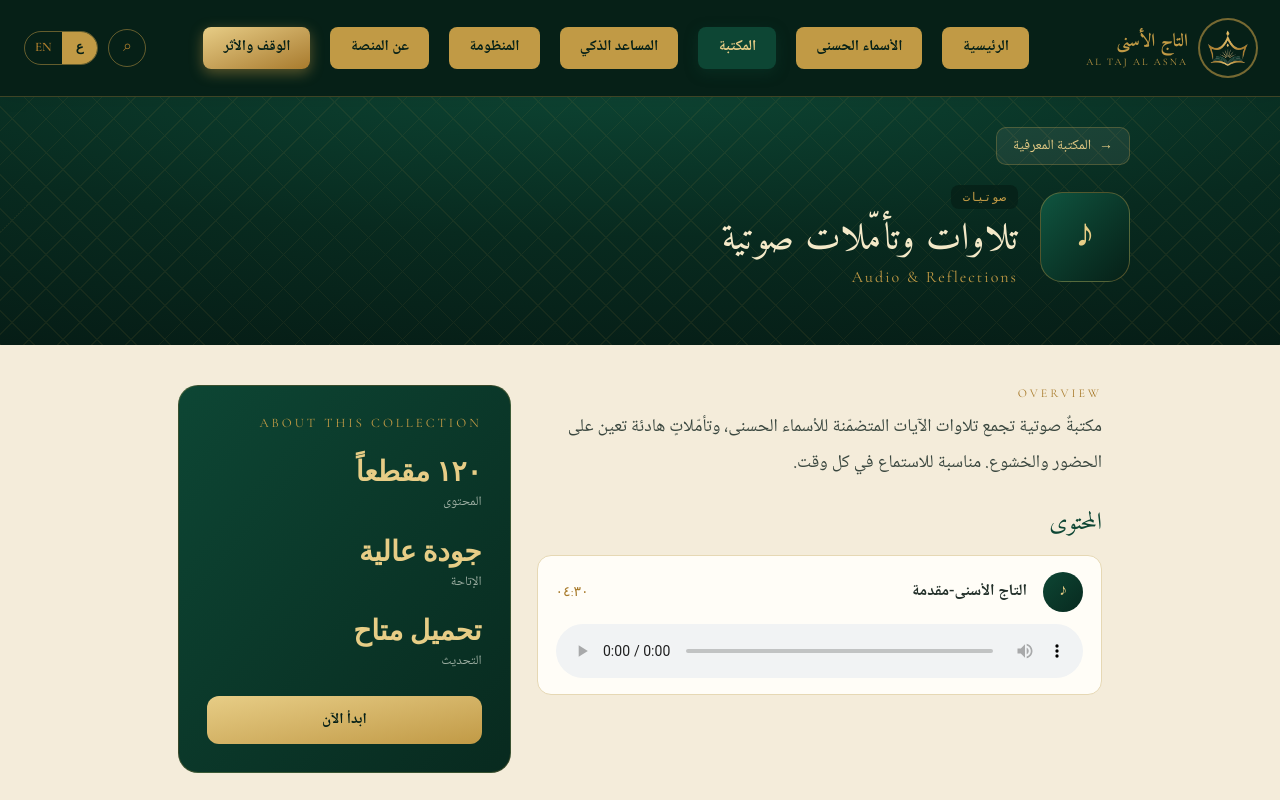
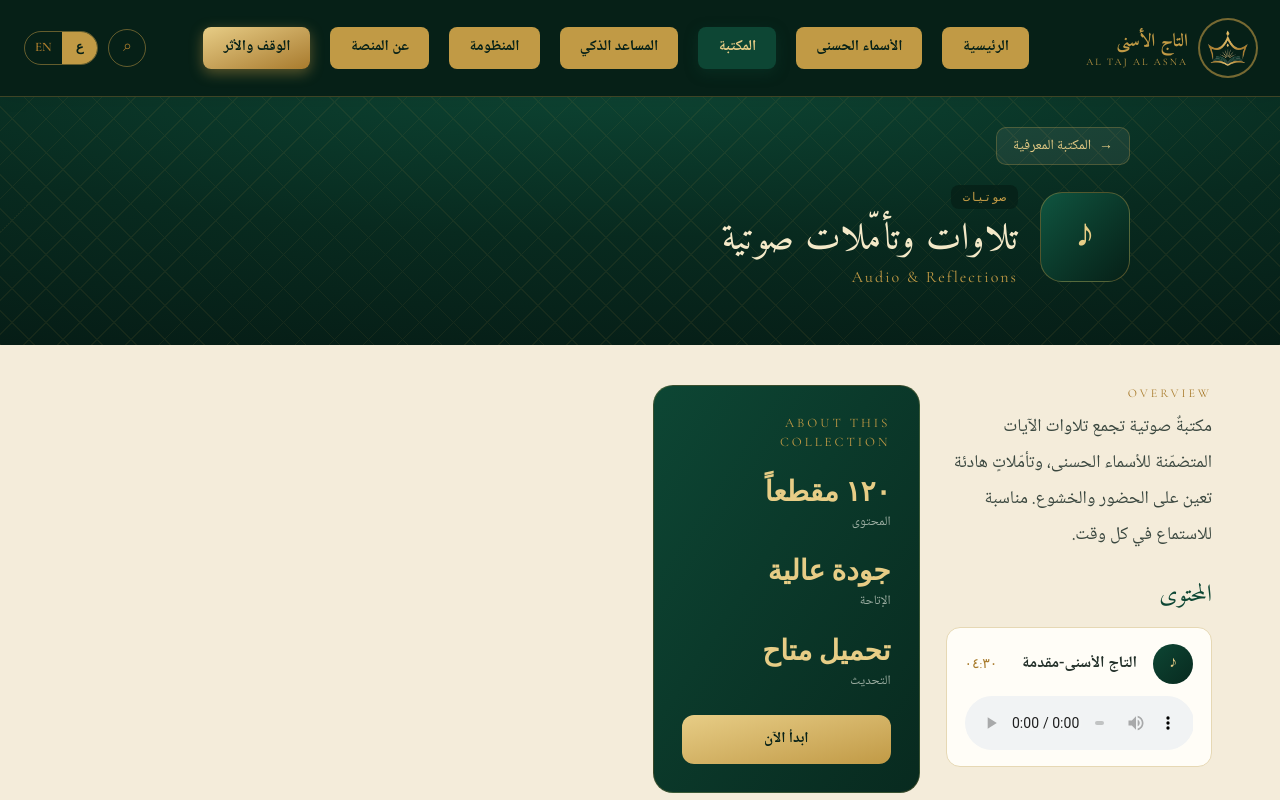
Before and after one commit to irfan3434/taj-al-asna, a Next.js app: page /library/audio in a window 1280 px wide. Shown: the top 800 px of the page. Built offline with nearby package versions, Linux system fonts and the light colour scheme.

Commit message:
change in the appearance of the gallery

```diff
--- a/src/components/LibraryDetailView.tsx
+++ b/src/components/LibraryDetailView.tsx
@@ -88,7 +88,7 @@
       </section>
 
       {/* Content */}
-      <section className="max-w-[980px] mx-auto px-4 md:px-7 pt-8 md:pt-10 pb-16 md:pb-20 grid grid-cols-1 lg:grid-cols-[1.7fr_1fr] gap-[26px] items-start">
+      <section className="max-w-[1200px] mx-auto px-4 md:px-7 pt-8 md:pt-10 pb-16 md:pb-20 grid grid-cols-2 md:grid-cols-3 lg:grid-cols-4 gap-[26px] items-start">
         {/* Main content */}
         <div>
           <div className="font-cormorant text-xs uppercase tracking-[3px] text-secondary-dark mb-2">Overview</div>
```
